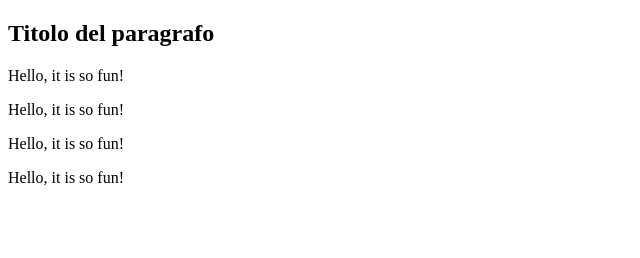
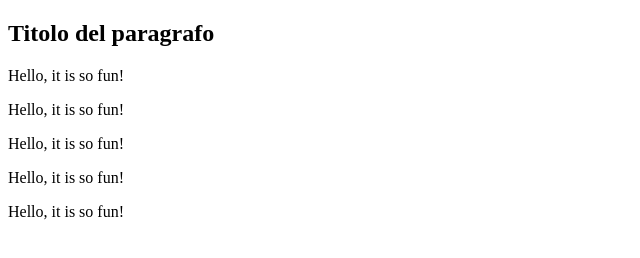
Before and after one commit to EdoardoG94/gitTest, a plain HTML site: page index.html in a window 1280 px wide. Shown: the whole page, without its empty margins (0-640 px from the left). Drawn offline with Linux system fonts and the light colour scheme.

Commit message:
Update index.html
updated index.html

```diff
--- a/index.html
+++ b/index.html
@@ -12,5 +12,6 @@
     <p>Hello, it is so fun!</p>
     <p>Hello, it is so fun!</p>
     <p>Hello, it is so fun!</p>
+    <p>Hello, it is so fun!</p>
 </body>
 </html>
```
